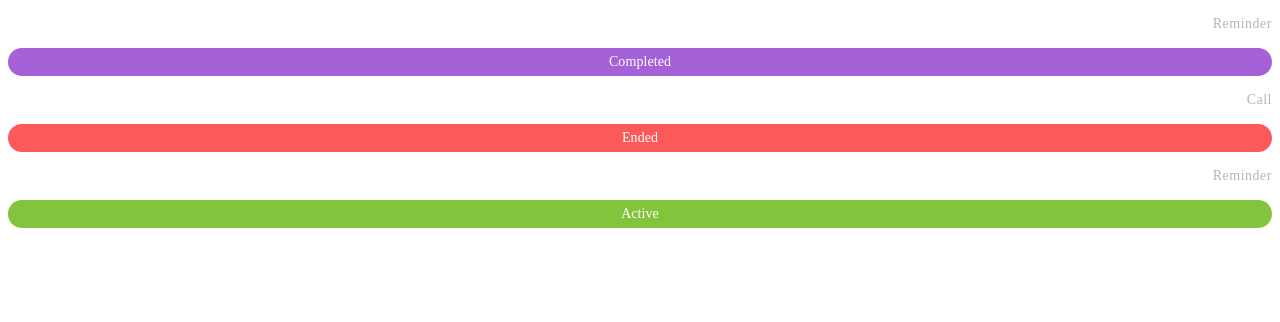
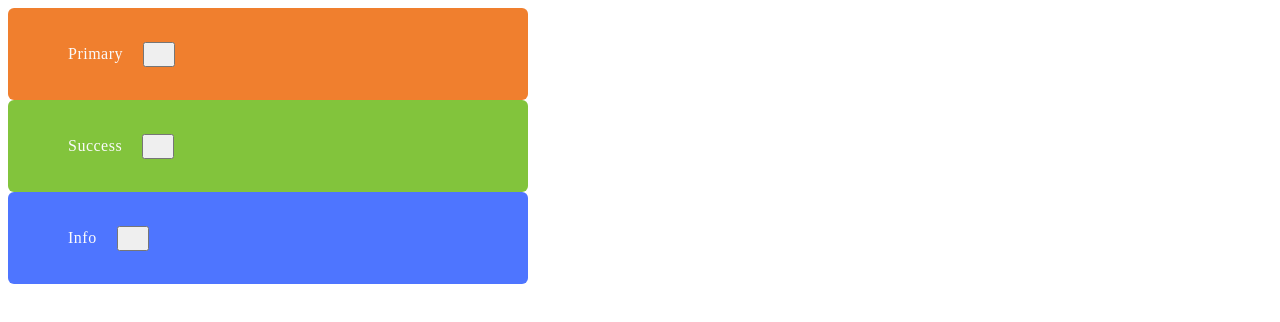
Before and after one commit to YevhenNesvit/SASS, a plain HTML site: page index.html in a window 1280 px wide. Drawn offline with Linux system fonts and the light colour scheme.

Commit message:
Deploying to gh-pages from @ YevhenNesvit/SASS@cac3e22ba994c7859567d02a2d4bc894ec9db117 🚀

```diff
--- a/assets/index.css
+++ b/assets/index.css
@@ -1,87 +1,32 @@
-@charset "UTF-8";
-/*|============================
-  | Додавання & Віднімання
-  |============================
-*/
-.box {
-  width: 630px;
-  width: 570px;
+.notification-info, .notification-success, .notification-primary {
+  display: -webkit-box;
+  display: -webkit-flex;
+  display: -moz-box;
+  display: flex;
+  -webkit-box-align: center;
+  -webkit-align-items: center;
+     -moz-box-align: center;
+          align-items: center;
+  gap: 20px;
+  width: 480px;
+  padding: 20px;
+  font-family: Montserrat;
+  color: #fafafb;
+  font-size: 16px;
+  line-height: 20px; /* 125% */
+  letter-spacing: 0.5px;
+  background-color: #92929d;
+  border-radius: 6px;
 }
 
-/*|============================
-    | Множення & Ділення
-    |============================
-  */
-.box {
-  width: 3000px;
-  width: 1250px;
-  width: 1300px;
-  width: 120px;
-  width: 300px;
-  width: 300px;
+.notification-primary {
+  background-color: #f07f2e;
 }
 
-/*|============================
-    | Інтерполяція
-    |============================
-  */
-.box {
-  width: 200px;
-}
-
-.box {
-  width: 200px;
-  width: -webkit-calc(100px * 2);
-  width: -moz-calc(100px * 2);
-  width: calc(100px * 2);
-}
-
-.badge-info {
-  color: #b5b5be;
-  font-size: 14px;
-  line-height: 20px; /* 142.857% */
-  letter-spacing: 0.5px;
-  text-align: right;
-}
-
-.badge {
-  min-width: 96px;
-  padding: 4px 8px;
-  color: #fff;
-  text-align: center;
-  font-size: 14px;
-  font-style: normal;
-  font-weight: 500;
-  line-height: 20px; /* 142.857% */
-  letter-spacing: 0.07px;
-  border-radius: 20px;
-  background-color: #92929d;
-}
-
-.badge-completed {
-  background-color: #a461d8;
-}
-
-.badge-ended {
-  background-color: #fc5a5a;
-}
-
-.badge-active {
+.notification-success {
   background-color: #82c43c;
 }
 
-/*|============================
-  | Створити класи для бейджів
-  |============================
-*/
-.badge-completed {
-  background-color: #a461d8;
+.notification-info {
+  background-color: #4e75ff;
 }
-
-.badge-ended {
-  background-color: #fc5a5a;
-}
-
-.badge-active {
-  background-color: #82c43c;
-}
--- a/index.html
+++ b/index.html
@@ -9,26 +9,46 @@
     <link rel="stylesheet" crossorigin href="/SASS/assets/index.css">
   </head>
   <body>
-    <div class="task">
-      <div class="task-info"></div>
-      <div class="task-badges">
-        <p class="badge-info">Reminder</p>
-        <div class="badge badge-completed">Completed</div>
-      </div>
+    <div class="notification-primary">
+      <svg class="notification-icon" width="20" height="20">
+        <use href="/SASS/assets/icons.svg#icon-primary"></use>
+      </svg>
+
+      <p class="notification-text">Primary</p>
+
+      <button class="notification-btn" aria-label="Close button">
+        <svg class="notification-btn-icon" width="16" height="16">
+          <use href="/SASS/assets/icons.svg#icon-close"></use>
+        </svg>
+      </button>
     </div>
-    <div class="task">
-      <div class="task-info"></div>
-      <div class="task-badges">
-        <p class="badge-info">Call</p>
-        <div class="badge badge-ended">Ended</div>
-      </div>
+
+    <div class="notification-success">
+      <svg class="notification-icon" width="20" height="20">
+        <use href="/SASS/assets/icons.svg#icon-check"></use>
+      </svg>
+
+      <p class="notification-text">Success</p>
+
+      <button class="notification-btn" aria-label="Close button">
+        <svg class="notification-btn-icon" width="16" height="16">
+          <use href="/SASS/assets/icons.svg#icon-close"></use>
+        </svg>
+      </button>
     </div>
-    <div class="task">
-      <div class="task-info"></div>
-      <div class="task-badges">
-        <p class="badge-info">Reminder</p>
-        <div class="badge badge-active">Active</div>
-      </div>
+
+    <div class="notification-info">
+      <svg class="notification-icon" width="20" height="20">
+        <use href="/SASS/assets/icons.svg#icon-info"></use>
+      </svg>
+
+      <p class="notification-text">Info</p>
+
+      <button class="notification-btn" aria-label="Close button">
+        <svg class="notification-btn-icon" width="16" height="16">
+          <use href="/SASS/assets/icons.svg#icon-close"></use>
+        </svg>
+      </button>
     </div>
 
   </body>
```
Also changed, not shown: assets/icons.svg (added).
